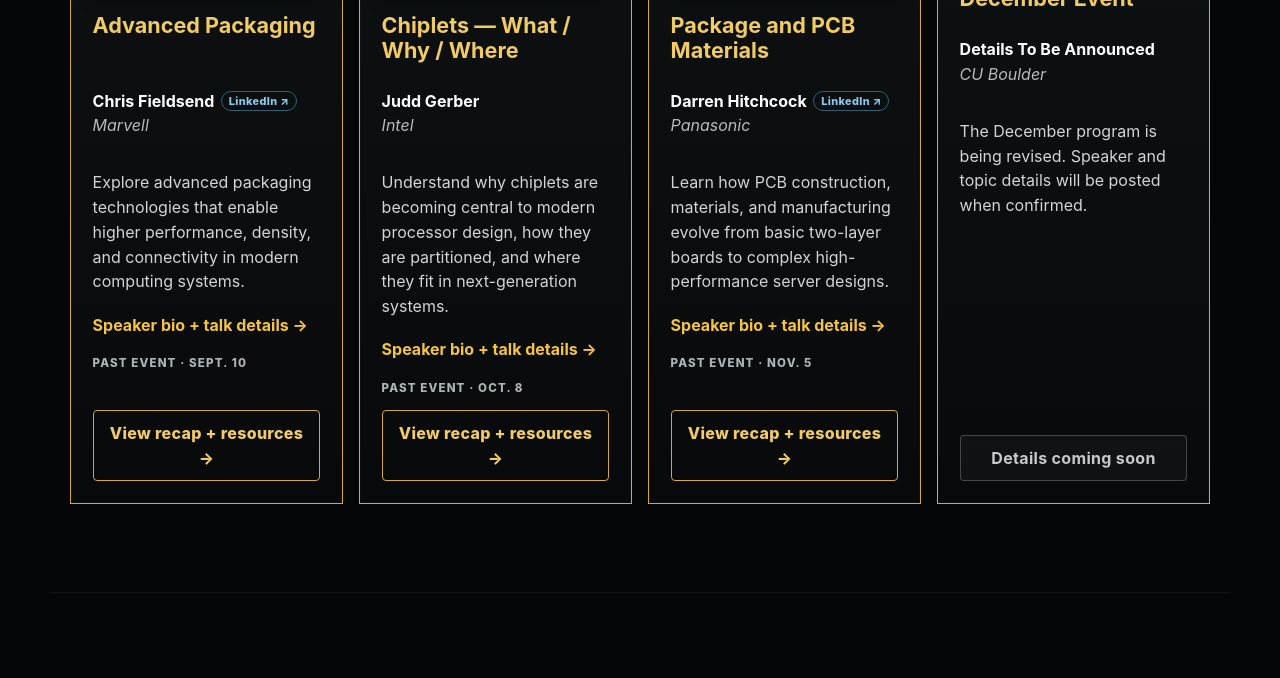
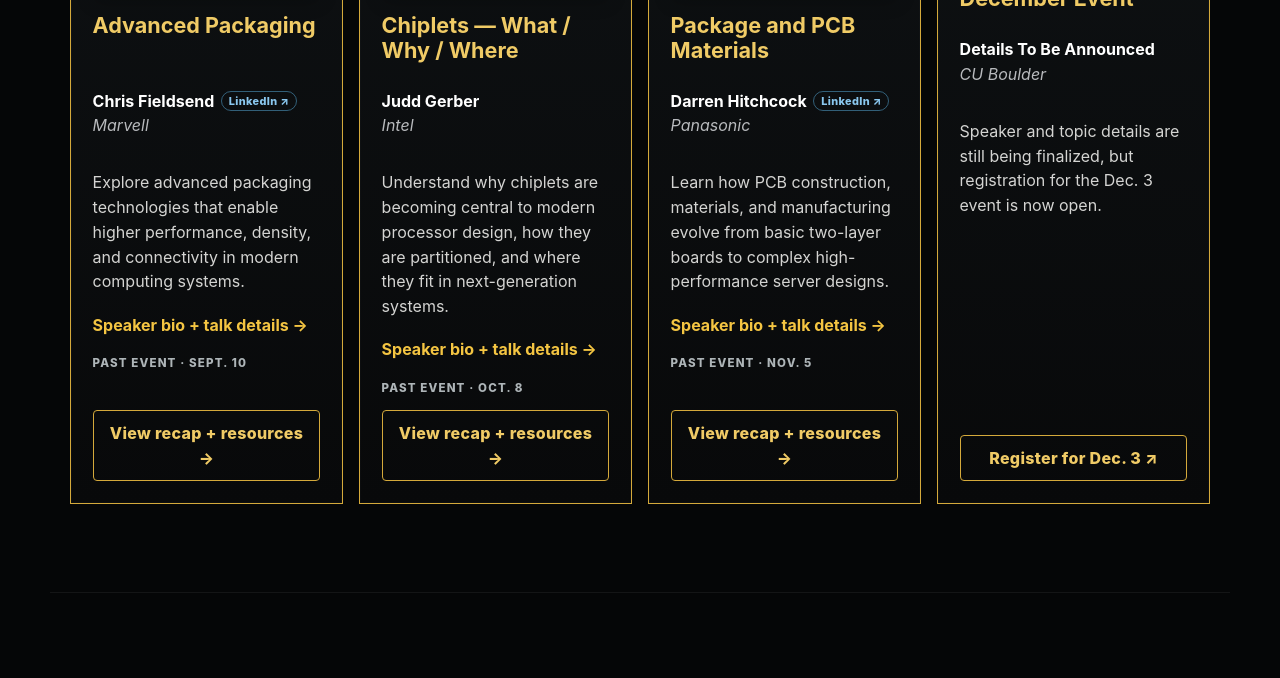
Before and after one commit to TimSwettlen/Front-Range-Speaker-Series, a plain HTML site: page index.html in a window 1280 px wide. Shown: the part 1960-2638 px from the top of the page. Drawn offline with Linux system fonts and the light colour scheme.

Commit message:
Add files via upload

```diff
--- a/index.html
+++ b/index.html
@@ -134,8 +134,8 @@
           <div class="company">TBD</div>
           <h3>December Event</h3>
           <p class="speaker-name">Details To Be Announced <span>CU Boulder</span></p>
-          <p>The December program is being revised. Speaker and topic details will be posted when confirmed.</p>
-          <span class="button button-card registration-pending" aria-label="December event details to be announced">Details coming soon</span>
+          <p>Speaker and topic details are still being finalized, but registration for the Dec. 3 event is now open.</p>
+          <a class="button button-card js-event-register" data-event="student" href="https://events.vtools.ieee.org/m/595474">Register for Dec. 3 ↗</a>
         </article>
       </div>
     </section>
--- a/site-config.js
+++ b/site-config.js
@@ -4,7 +4,7 @@ window.SPEAKER_SERIES_CONFIG = {
     marvell: "",
     intel: "",
     panasonic: "",
-    student: ""
+    student: "https://events.vtools.ieee.org/m/595474"
   },
   hsdProgramUrl: "https://www.colorado.edu/ecee/academics/graduate-programs/professional-masters/high-speed-digital-engineering",
   locationMapUrl: "https://www.google.com/maps/search/?api=1&query=ECCR+200+CU+Boulder"
```
